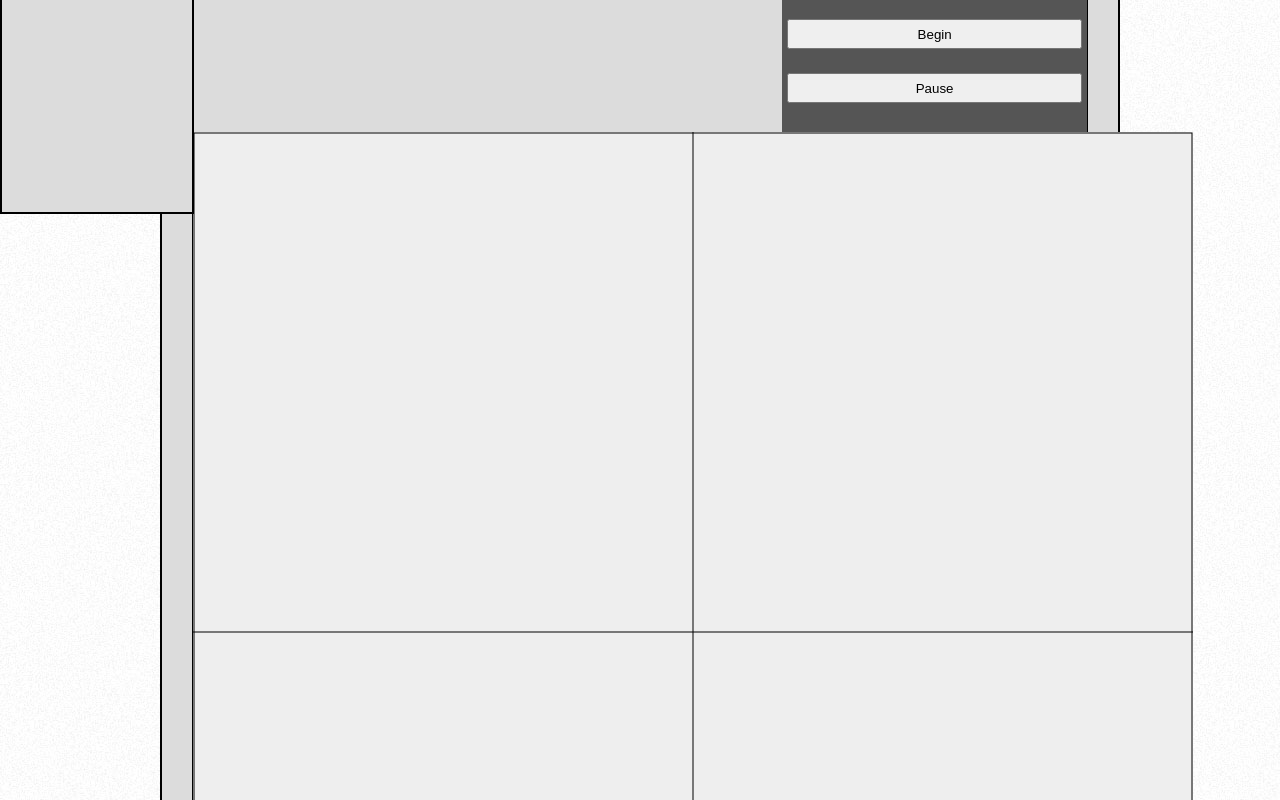
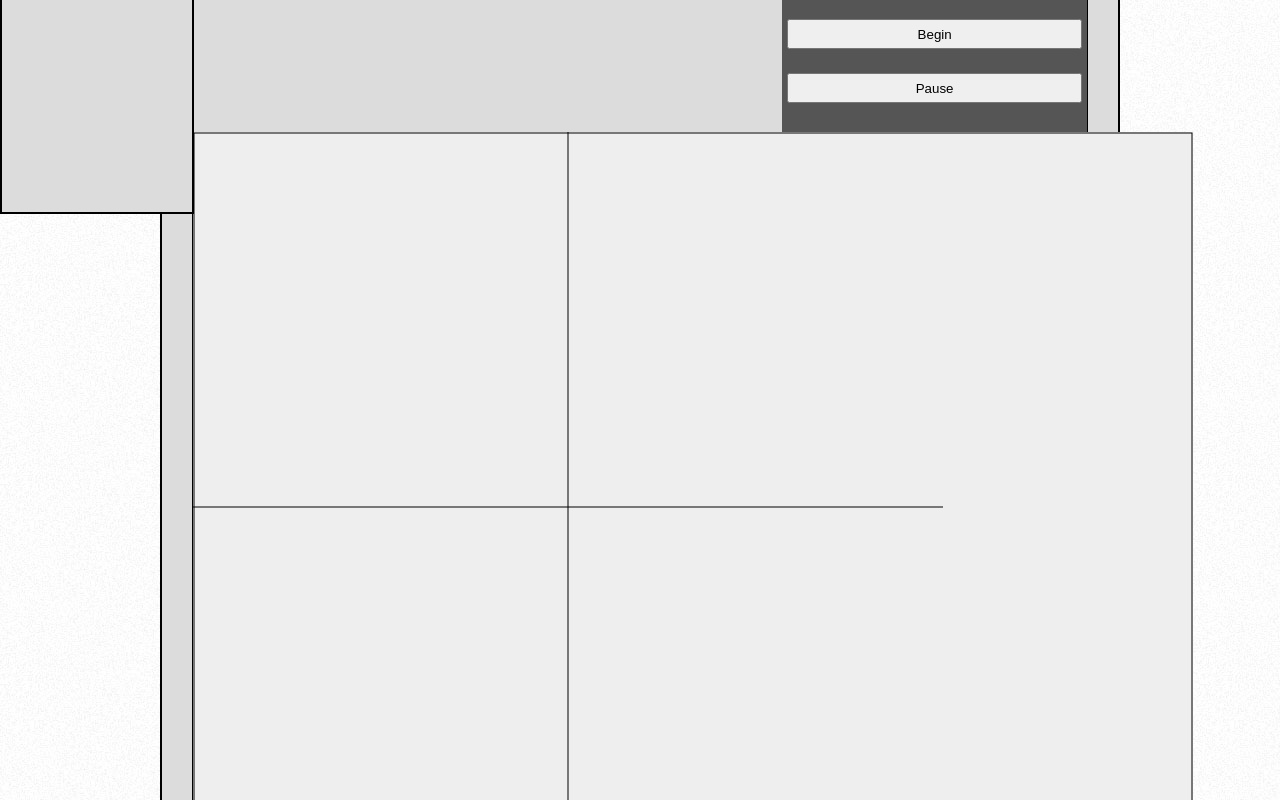
Before and after one commit to Meggot/Meggot.github.io, a website: page views/portfolio.html in a window 1280 px wide. Shown: the part 680-1480 px from the top of the page. Drawn offline with Linux system fonts and the light colour scheme; files whose address does not match are found by name.

Commit message:
change size

```diff
--- a/views/portfolio.html
+++ b/views/portfolio.html
@@ -91,8 +91,8 @@
             </div>
             <canvas id="canvasOne" float="left" width="1000" height="1000"></canvas>
             <script>
-                                    var width = 1000;
-                                    var height = 1000;
+                                    var width = 750;
+                                    var height = 750;
 
                                     var audioContext = new (window.AudioContext || window.webkitAudioContext)();
                                     var listener = audioContext.listener;
```
